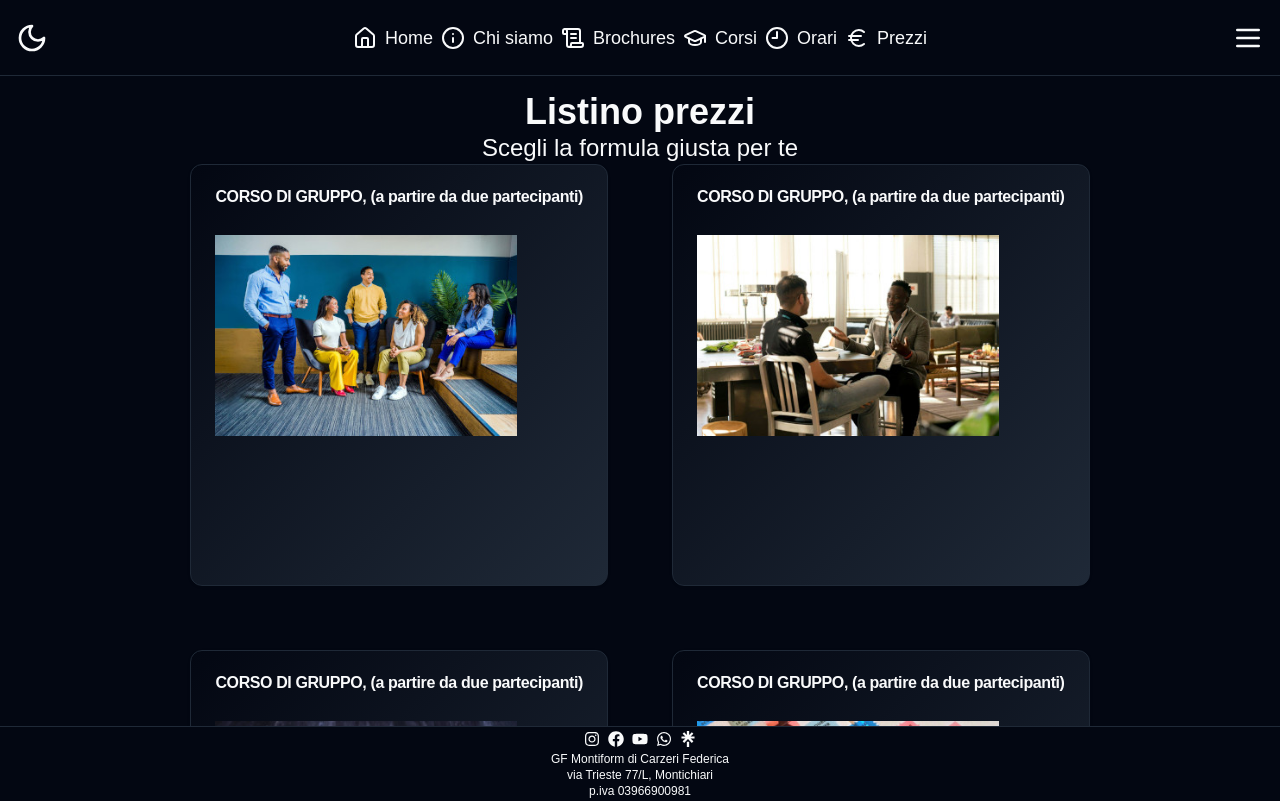
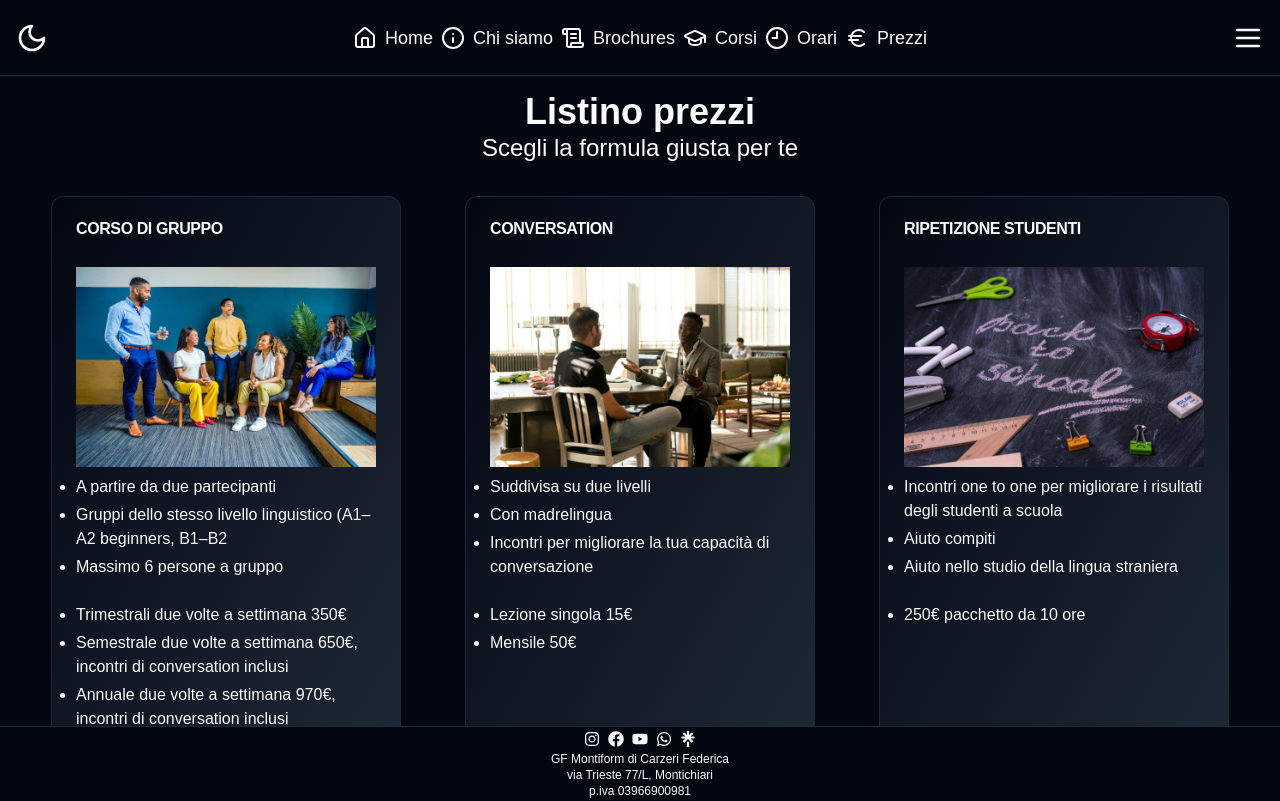
Before and after one commit to mariolazzari/gfmontiform.it, a Next.js app: page /prices in a window 1280 px wide. Built offline with nearby package versions, Linux system fonts and the light colour scheme.

Commit message:
feat: price component

```diff
--- a/app/prices/page.tsx
+++ b/app/prices/page.tsx
@@ -4,34 +4,58 @@ import { PriceProps } from "@/components/Price/PriceProps";
 function PricesPage() {
   const prices: PriceProps[] = [
     {
-      title: "CORSO DI GRUPPO, (a partire da due partecipanti)",
+      title: "CORSO DI GRUPPO",
       imagePath: "1.jpg",
-      options: [],
-      prices: [],
+      options: [
+        "A partire da due partecipanti",
+        "Gruppi dello stesso livello linguistico (A1–A2 beginners, B1–B2 ",
+        "Massimo 6 persone a gruppo",
+      ],
+      prices: [
+        "Trimestrali due volte a settimana 350€",
+        "Semestrale due volte a settimana 650€, incontri di conversation inclusi",
+        "Annuale due volte a settimana 970€, incontri di conversation inclusi",
+        "ISCRIZIONE ANNUALE € 60 incluso materiale didattico",
+      ],
     },
     {
-      title: "CORSO DI GRUPPO, (a partire da due partecipanti)",
+      title: "CONVERSATION",
       imagePath: "2.jpg",
-      options: [],
-      prices: [],
+      options: [
+        "Suddivisa su due livelli",
+        "Con madrelingua",
+        "Incontri per migliorare la tua capacità di conversazione",
+      ],
+      prices: ["Lezione singola 15€", "Mensile 50€"],
     },
     {
-      title: "CORSO DI GRUPPO, (a partire da due partecipanti)",
+      title: "RIPETIZIONE STUDENTI ",
       imagePath: "3.jpg",
-      options: [],
-      prices: [],
+      options: [
+        "Incontri one to one per migliorare i risultati degli studenti a scuola",
+        "Aiuto compiti",
+        "Aiuto nello studio della lingua straniera",
+      ],
+      prices: ["250€ pacchetto da 10 ore"],
     },
     {
-      title: "CORSO DI GRUPPO, (a partire da due partecipanti)",
+      title: "PERCORSO DI LINGUA",
       imagePath: "4.jpg",
-      options: [],
-      prices: [],
+      options: [
+        "Percorso per adulti che vogliono imparare una lingua straniera",
+        "Incontri one to one per l’insegnamento della lingua straniera o superamento di una certificazione",
+        "Percorso “tailor made” cioè creato sulle esigenze dello studente",
+      ],
+      prices: ["300€ pacchetto da 10 ore"],
     },
     {
-      title: "CORSO DI GRUPPO, (a partire da due partecipanti)",
+      title: "SPAGNOLO PER BAMBINI",
       imagePath: "5.jpg",
-      options: [],
-      prices: [],
+      options: [
+        "Incontri di insegnamento della lingua spagnolo per bambini dagli 8 ai 14 anni",
+        "Imparare la lingua attraverso giochi o attività quotidiane",
+      ],
+      prices: ["One to one 250€ pacchetto da 10 ore", "GRUPPO 50€ mensile"],
     },
   ];
 
@@ -40,7 +64,7 @@ function PricesPage() {
       <h2 className="text-4xl text-center font-semibold">Listino prezzi</h2>
       <h3 className="text-2xl text-center">Scegli la formula giusta per te</h3>
 
-      <div className="flex justify-center items-center flex-wrap gap-16">
+      <div className="flex justify-center items-center flex-wrap gap-16 my-8">
         {prices.map(price => (
           <Price key={price.title} {...price} />
         ))}
--- a/components/Hour/index.tsx
+++ b/components/Hour/index.tsx
@@ -3,7 +3,7 @@ import { HourProps } from "./HourProps";
 
 export function Hour({ day, ranges = [] }: HourProps) {
   return (
-    <div className="p-8 bg-gradient-to-br from-background to-muted rounded-xl shadow-xl w-[350px] h-[400px] space-y-5">
+    <div className="p-8 bg-gradient-to-br from-background to-muted rounded-xl shadow-xl w-[350px] h-[350px] space-y-5 border hover:border-primary">
       <h6 className="text-center font-semibold text-3xl">{day}</h6>
       <Separator className="bg-primary" />
 
--- a/components/Price/index.tsx
+++ b/components/Price/index.tsx
@@ -5,6 +5,7 @@ import {
   CardDescription,
   CardHeader,
   CardTitle,
+  CardFooter,
 } from "@/components/ui/card";
 import { PriceProps } from "./PriceProps";
 
@@ -15,13 +16,13 @@ export function Price({
   prices = [],
 }: PriceProps) {
   return (
-    <Card className="bg-gradient-to-br from-background to-muted hover:border-primary ">
+    <Card className="w-[350px] h-[600px] bg-gradient-to-br from-background to-muted hover:border-primary ">
       <CardHeader>
         <CardTitle>{title}</CardTitle>
         <CardDescription></CardDescription>
       </CardHeader>
 
-      <CardContent className="w-[350px] h-[350px]">
+      <CardContent className="space-y-2">
         <Image
           src={`/images/prices/${imagePath}`}
           alt={title}
@@ -30,18 +31,20 @@ export function Price({
           priority
         />
 
-        <ul className="list-disc space-y-2">
+        <ul className="list-disc space-y-1">
           {options.map((opt, id) => (
             <li key={`${title}_opt_${id}`}>{opt}</li>
           ))}
         </ul>
+      </CardContent>
 
-        <ul className="text-center list-disc space-y-2">
+      <CardFooter>
+        <ul className="list-disc space-y-1">
           {prices.map((price, id) => (
             <li key={`${title}_pr_${id}`}>{price}</li>
           ))}
         </ul>
-      </CardContent>
+      </CardFooter>
     </Card>
   );
 }
--- a/package.json
+++ b/package.json
@@ -5,7 +5,7 @@
   "scripts": {
     "dev": "next dev --turbopack",
     "build": "next build",
-    "start": "next start -p 3333",
+    "start": "next start -p 3005",
     "lint": "next lint",
     "clean": "rm -rf node_modules & rm -rf .next"
   },
```
